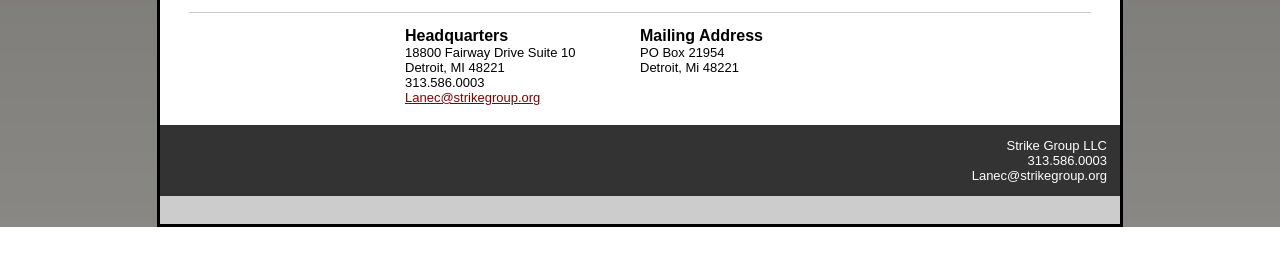
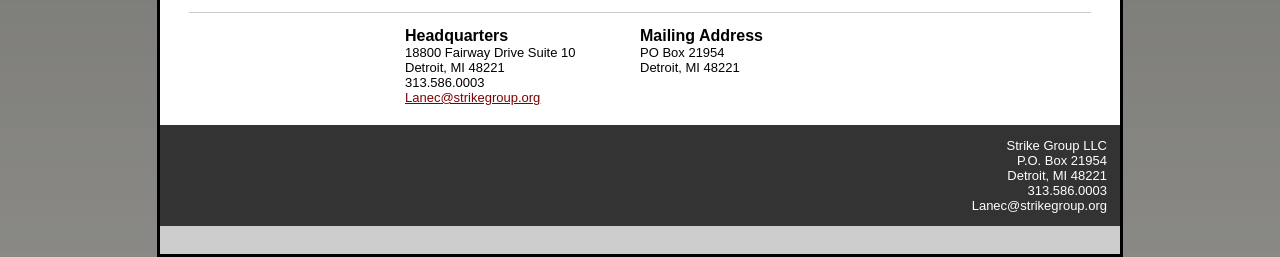
Before and after one commit to evanplaice/StrikeGroup.org, a Python web app: template templates/contact-us.html in a window 1280 px wide. Shown: the part 726-983 px from the top of the page. Before the commit the page ends 953 px from the top, so only its background shows below. Run offline with Jinja, Linux system fonts and the light colour scheme; the template is opened without the code that fills it, so the values that code supplies are empty; some libraries are stand-ins or nearby versions.

Commit message:
Corrected the mailing address

```diff
--- a/templates/_base.html
+++ b/templates/_base.html
@@ -52,6 +52,8 @@
 <footer id=footer>
   <div id=footer_info>
     Strike Group LLC<br />
+    P.O. Box 21954<br />
+    Detroit, MI 48221<br />
     313.586.0003<br />
     Lanec@strikegroup.org
   </div>
--- a/templates/contact-us.html
+++ b/templates/contact-us.html
@@ -62,7 +62,7 @@ width:50%;
   <div class=twocolumn>
     <h2>Mailing Address</h2>
     PO Box 21954<br />
-    Detroit, Mi 48221
+    Detroit, MI 48221
   </div>
 </section>
 {% endblock %}
```
